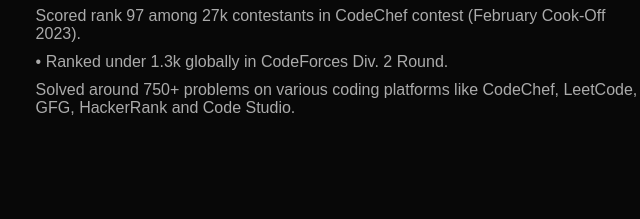
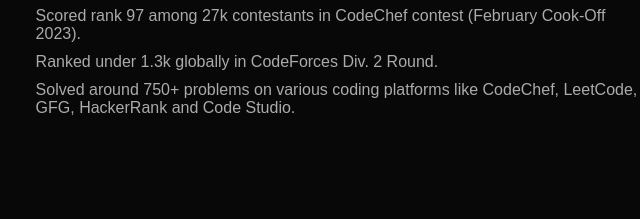
Before and after one commit to thewpingmonk/portfolio, a plain HTML site: page index.html in a window 1280 px wide. Both pictures are taken after a click on the element "Achievement". Shown: the part 1061-1280 px from the top of the page, 502-1142 px from the left. Drawn offline with Linux system fonts and the light colour scheme.

Commit message:
Update index.html

```diff
--- a/index.html
+++ b/index.html
@@ -61,7 +61,7 @@
                         <ul>
                             <li>Scored rank 26 among 19k contestants in CodeChef contest (April Long Two 2022).</li>
                             <li>Scored rank 97 among 27k contestants in CodeChef contest (February Cook-Off 2023).</li>
-                            <li>•	Ranked under 1.3k globally in CodeForces Div. 2 Round.</li>
+                            <li>Ranked under 1.3k globally in CodeForces Div. 2 Round.</li>
                             <li>Solved around 750+ problems on various coding platforms like CodeChef, LeetCode, GFG, HackerRank and Code Studio.</li>
                         </ul>
                     </div>
```
